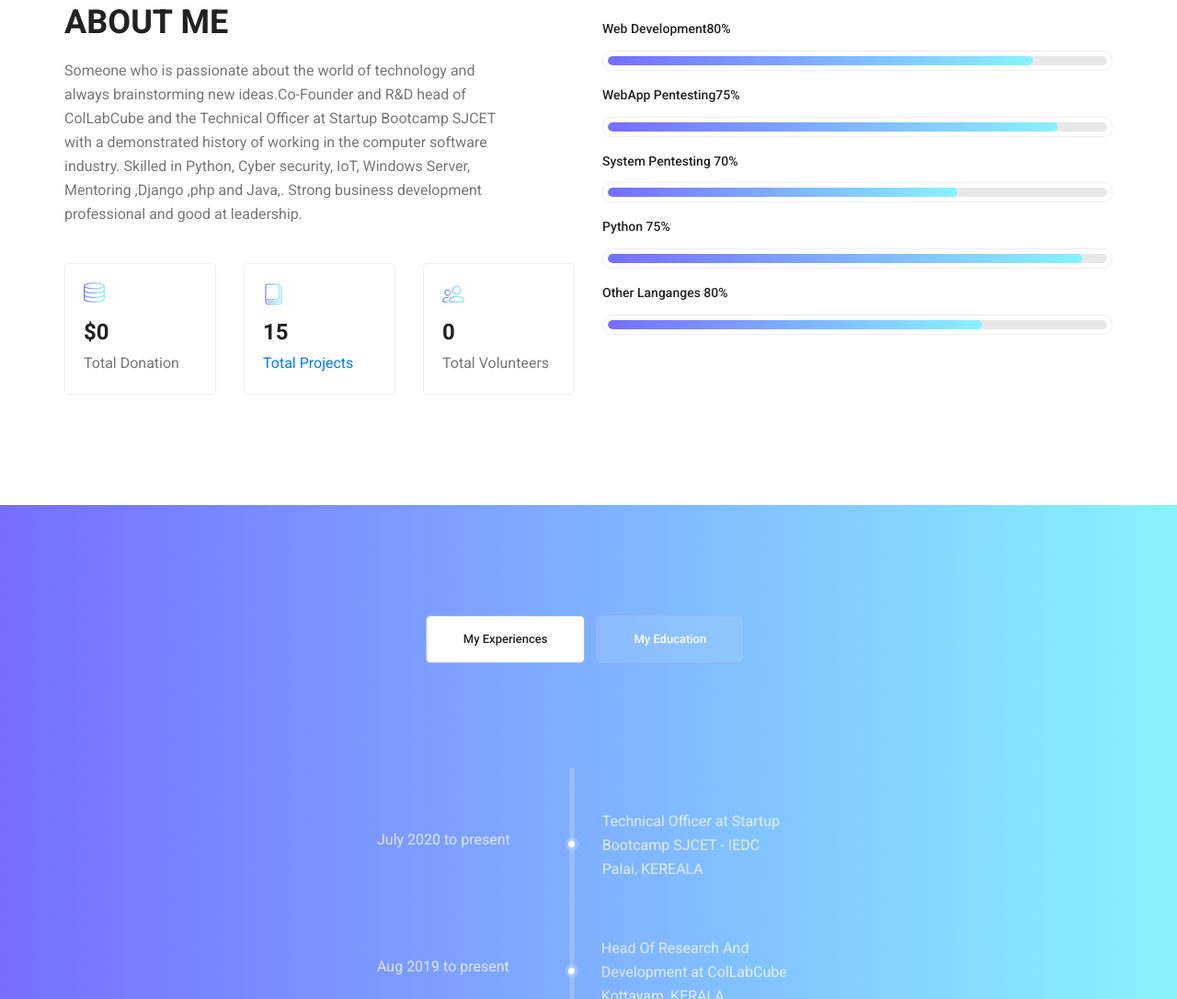
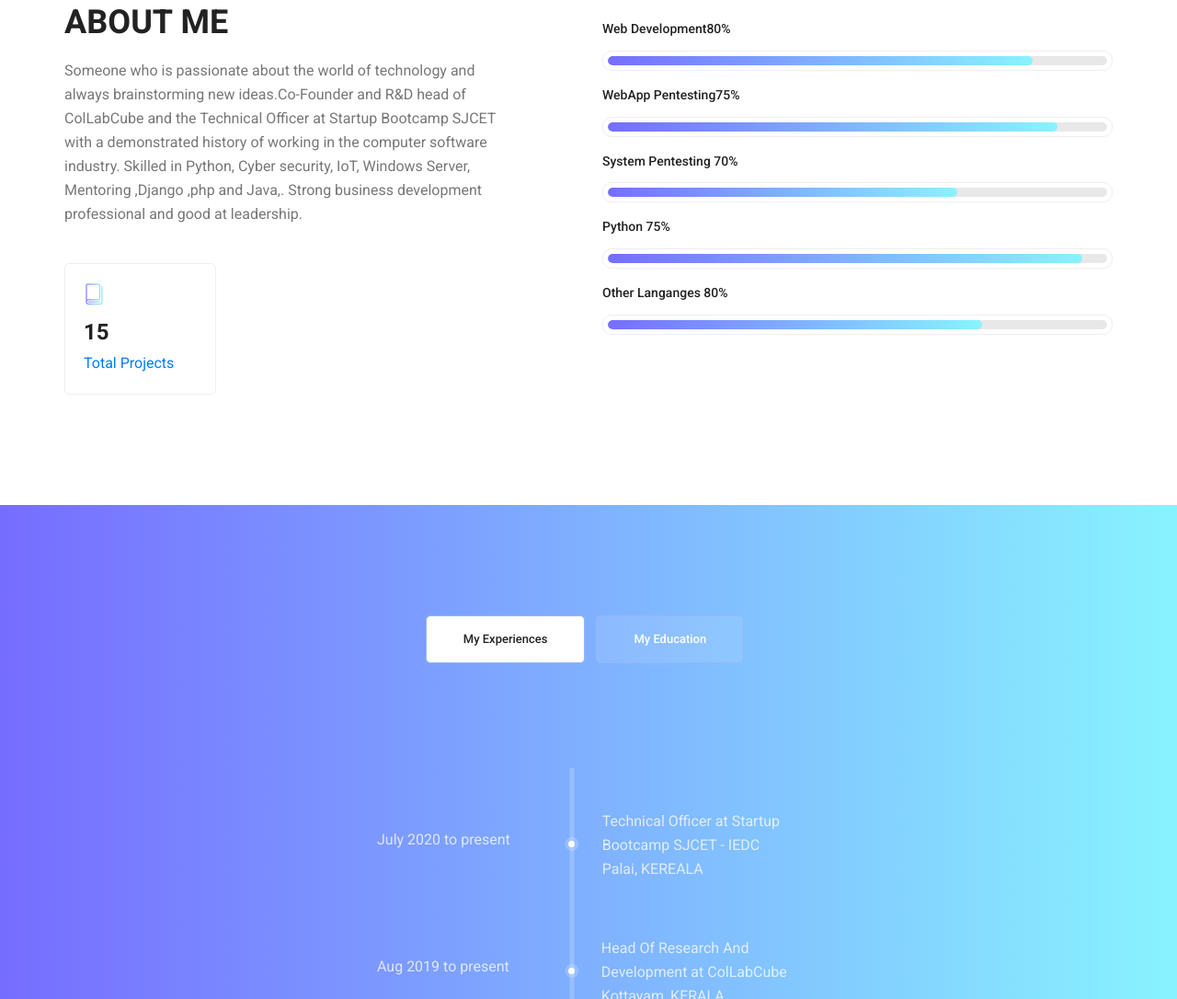
Before and after one commit to tomthomas12/tomthomas007.github.io, a plain HTML site: page index.html in a window 1280 px wide. Shown: the part 1077-2163 px from the top of the page at 92% size. Drawn offline with Linux system fonts and the light colour scheme.

Commit message:
Update index.html

```diff
--- a/index.html
+++ b/index.html
@@ -93,13 +93,7 @@
         					<h4>About Me</h4>
         					<p>Someone who is passionate about the world of technology and always brainstorming new ideas.Co-Founder and R&D head of ColLabCube and the Technical Officer at Startup Bootcamp SJCET with a demonstrated history of working in the computer software industry. Skilled in Python, Cyber security, IoT, Windows Server, Mentoring ,Django ,php and Java,. Strong business development professional and good at leadership.</p>
         					<div class="row">
-        						<div class="col-md-4">
-        							<div class="wel_item">
-        								<i class="lnr lnr-database"></i>
-        								<h4>$0</h4>
-        								<p>Total Donation</p>
-        							</div>
-        						</div>
+
         						<div class="col-md-4">
         							<div class="wel_item">
         								<i class="lnr lnr-book"></i>
@@ -107,13 +101,7 @@
 									<a href="https://github.com/tomthomas12/">Total Projects</a>
         							</div>
         						</div>
-        						<div class="col-md-4">
-        							<div class="wel_item">
-        								<i class="lnr lnr-users"></i>
-        								<h4>0</h4>
-        								<p>Total Volunteers</p>
-        							</div>
-        						</div>
+
         					</div>
         				</div>
         			</div>
```
